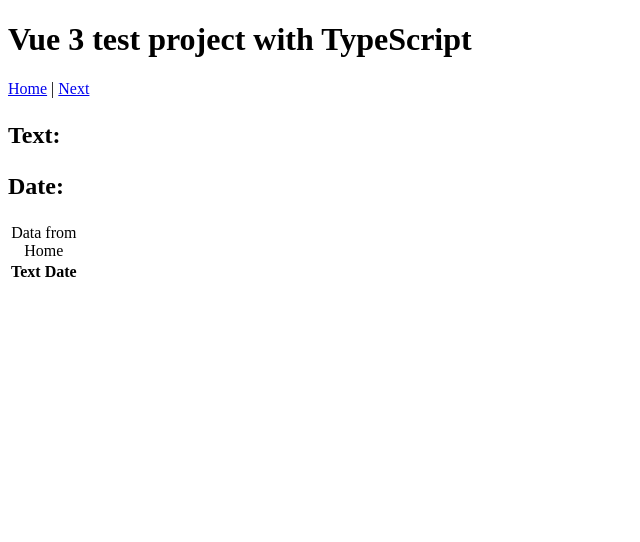
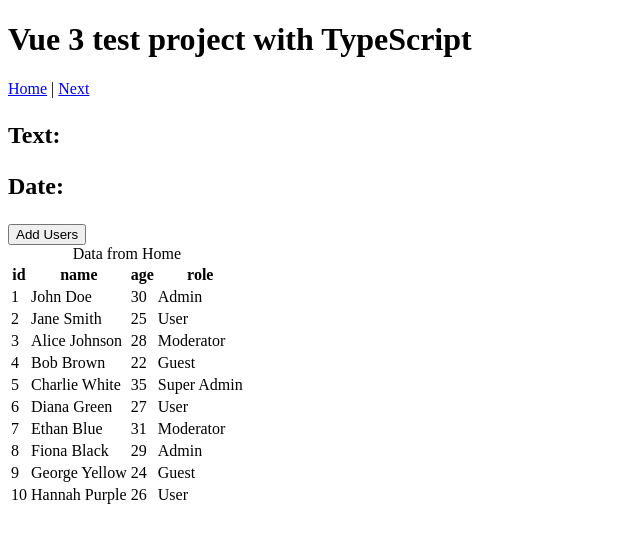
Before and after one commit to DheedIt/vueproj, a Vue app in the folder vue-project/: page /next in a window 1280 px wide. Shown: the top 542 px of the page, without its empty margins (0-640 px from the left). Built offline with nearby package versions, Linux system fonts and the light colour scheme; the HTML template or start-up script is replaced by a standard one.

Commit message:
Added table with date and button to upload new data via array

```diff
--- a/vue-project/src/App.vue
+++ b/vue-project/src/App.vue
@@ -5,23 +5,6 @@ export default {
       userInput: [String, Date],
       text: '' as string,
       date: new Date as Date,
-    }
-  },
-  methods: {
-    insertDate(value: Date) {
-      this.date = value;
-    },
-    insertText(value: string) {
-      this.text = value;
-    },
-    sendData() {
-      this.$router.push({
-        name: 'About',
-        query: {
-          text: this.text,
-          date: this.date.toISOString()
-        }
-      });
     }
   }
 }
--- a/vue-project/src/views/Next.vue
+++ b/vue-project/src/views/Next.vue
@@ -1,21 +1,26 @@
 <template>
     <div>
         <h2>
-        <p>Text: {{ $route.query.text }}</p>
-        <p>Date: {{ $route.query.date }}</p>
+            <p>Text: {{ $route.query.text }}</p>
+            <p>Date: {{ $route.query.date }}</p>
         </h2>
+        <button v-if="isUploadDataAvivable" @click="addUsers(); disableDataUpload()">Add Users</button>
         <table>
             <caption>Data from Home</caption>
             <thead>
                 <tr>
-                    <th>Text</th>
-                    <th>Date</th>
+                    <th v-for="col in columns" :key="col.field">
+                        {{ col.name }}
+                    </th>
                 </tr>
             </thead>
+
             <tbody>
-                <tr>
-                    <td>{{ $route.query.text }}</td>
-                    <td>{{ $route.query.date }}</td>
+                <tr v-for="user in users" :key="user.id">
+                    <td>{{ user.id }}</td>
+                    <td>{{ user.name }}</td>
+                    <td>{{ user.age }}</td>
+                    <td>{{ user.role }}</td>
                 </tr>
             </tbody>
         </table>
@@ -23,9 +28,61 @@
 </template>
 
 <script lang="ts">
-import { caption } from '@primeuix/themes/aura/card';
-let userInfo: [number, string, string];
+import { ref } from 'vue';
+
+interface User {
+    id: number
+    name: string
+    age: number
+    role: string
+}
+
+const users = ref<User[]>([
+    { id: 1, name: 'John Doe', age: 30, role: 'Admin' },
+    { id: 2, name: 'Jane Smith', age: 25, role: 'User' },
+    { id: 3, name: 'Alice Johnson', age: 28, role: 'Moderator' },
+    { id: 4, name: 'Bob Brown', age: 22, role: 'Guest' },
+    { id: 5, name: 'Charlie White', age: 35, role: 'Super Admin' },
+    { id: 6, name: 'Diana Green', age: 27, role: 'User' },
+    { id: 7, name: 'Ethan Blue', age: 31, role: 'Moderator' },
+    { id: 8, name: 'Fiona Black', age: 29, role: 'Admin' },
+    { id: 9, name: 'George Yellow', age: 24, role: 'Guest' },
+    { id: 10, name: 'Hannah Purple', age: 26, role: 'User' }
+]);
+
+const columns = [
+    { name: 'id', field: 'id' },
+    { name: 'name', field: 'name' },
+    { name: 'age', field: 'age' },
+    { name: 'role', field: 'role' }
+];
+
+const templateUser: User[] = [
+    { id: 11, name: 'Ayrton Senna', age: 34, role: 'Driver' },
+    { id: 12, name: 'Alain Prost', age: 35, role: 'Driver' },
+    { id: 13, name: 'Nigel Mansell', age: 36, role: 'Driver' },
+    { id: 14, name: 'Nelson Piquet', age: 37, role: 'Driver' },
+    { id: 15, name: 'Michael Schumacher', age: 38, role: 'Driver' },
+    { id: 16, name: 'Lewis Hamilton', age: 39, role: 'Driver' }
+];
+
+let enableUploadData = ref(true);
 export default {
-    name: 'Next'
+    name: 'Next',
+    data() {
+        return {
+            users,
+            columns,
+            isUploadDataAvivable: enableUploadData
+        }
+    },
+    methods: {
+        addUsers() {
+            this.users = this.users.concat(templateUser);
+        },
+        disableDataUpload() {
+            this.isUploadDataAvivable = false;
+        },
+    }
 }
 </script>
```
